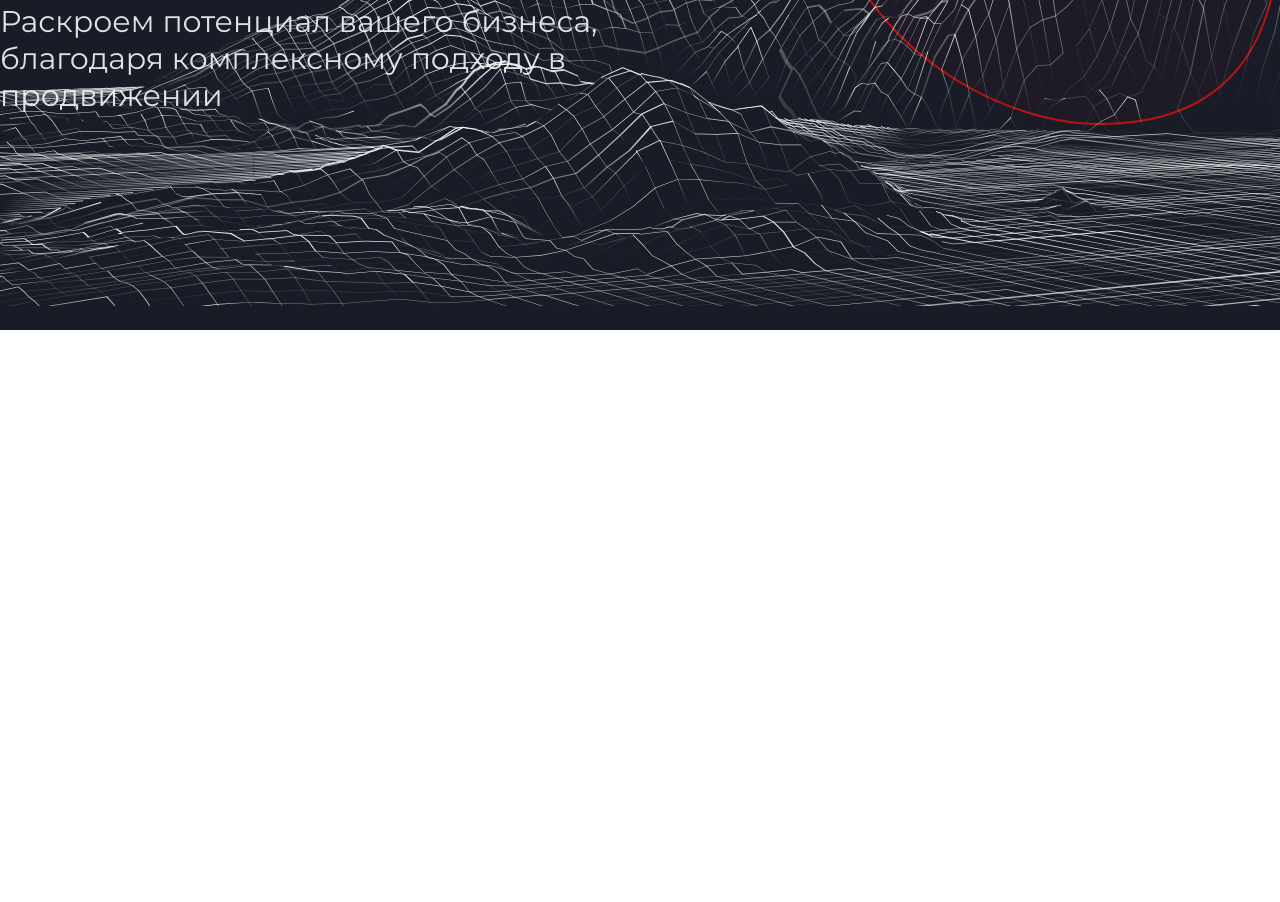
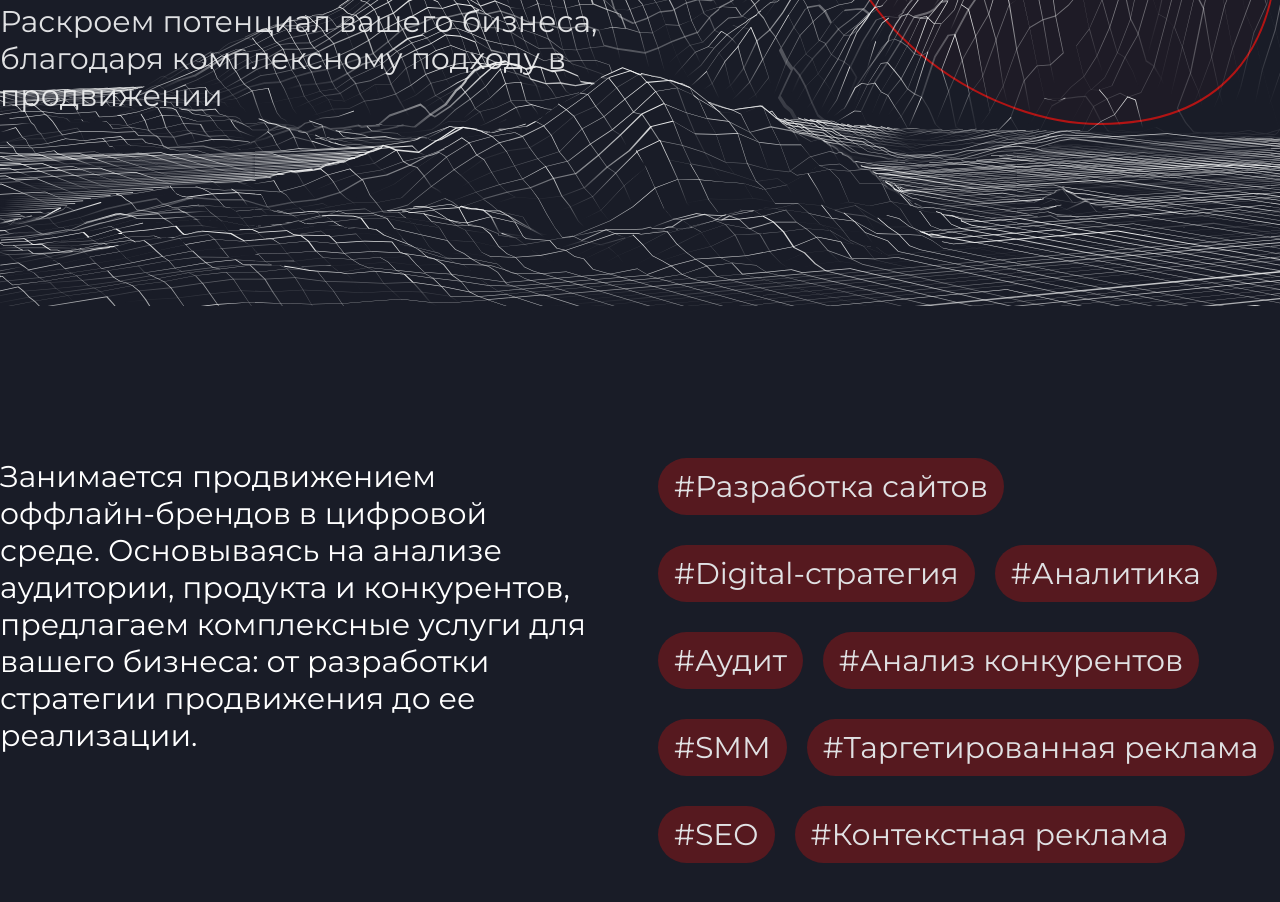
Before and after one commit to suzujuuzou/newProject, a plain HTML site: page index.html in a window 1280 px wide. Shown: the part 594-1496 px from the top of the page. Before the commit the page ends 924 px from the top, so only its background shows below. Drawn offline with Linux system fonts and the light colour scheme.

Commit message:
Создал секцию about

```diff
--- a/css/style.css
+++ b/css/style.css
@@ -16,10 +16,17 @@
     --color-text: #E0E1E3;
     --color-light-bg: #191C27;
     --color-dark-bg: #12141C;
+    --color-accent-opacity: #B2141466;
 }
 
 a {
     text-decoration: none;
+}
+
+ul {
+    margin: 0;
+    padding: 0;
+    list-style: none;
 }
 
 .application {
@@ -36,7 +43,6 @@ a {
 
 .header {
     padding: 30px 0;
-
 }
 
 .header__container {
@@ -118,3 +124,31 @@ a {
     font-weight: 600;
     color: var(--color-accent);
 }
+
+.about {
+    height: 100vh;
+    padding-top: 128px;
+}
+
+.about__container {
+    display: flex;
+    gap: 65px;
+}
+
+.about__descr {
+    max-width: 593px;
+    color: var(--color-white);
+}
+
+.about__list {
+    max-width: 783px;
+    display: flex;
+    flex-wrap: wrap;
+    gap: 30px 20px;
+}
+
+.about__item {
+    padding: 10px 16px;
+    background-color: var(--color-accent-opacity);
+    border-radius: 30px;
+}
--- a/index.html
+++ b/index.html
@@ -44,6 +44,40 @@
                     </div>
                 </div>
             </section>
+            <section class="main__section about">
+                <div class="about__container container">
+                    <p class="about__descr">Занимается продвижением оффлайн-брендов в цифровой среде. Основываясь на анализе аудитории, продукта и конкурентов, предлагаем комплексные услуги для вашего бизнеса: от разработки стратегии продвижения до ее реализации.</p>
+                    <ul class="about__list">
+                        <li class="about__item">
+                            <p class="about__text">#Разработка сайтов</p>
+                        </li>
+                        <li class="about__item">
+                            <p class="about__text">#Digital-стратегия</p>
+                        </li>
+                        <li class="about__item">
+                            <p class="about__text">#Аналитика</p>
+                        </li>
+                        <li class="about__item">
+                            <p class="about__text">#Аудит</p>
+                        </li>
+                        <li class="about__item">
+                            <p class="about__text">#Анализ конкурентов</p>
+                        </li>
+                        <li class="about__item">
+                            <p class="about__text">#SMM</p>
+                        </li>
+                        <li class="about__item">
+                            <p class="about__text">#Таргетированная реклама</p>
+                        </li>
+                        <li class="about__item">
+                            <p class="about__text">#SEO</p>
+                        </li>
+                        <li class="about__item">
+                            <p class="about__text">#Контекстная реклама</p>
+                        </li>
+                    </ul>
+                </div>
+            </section>
         </main>
         <img src="/images/main_bg.svg" alt="" class="main__bg">
     </div>
```
